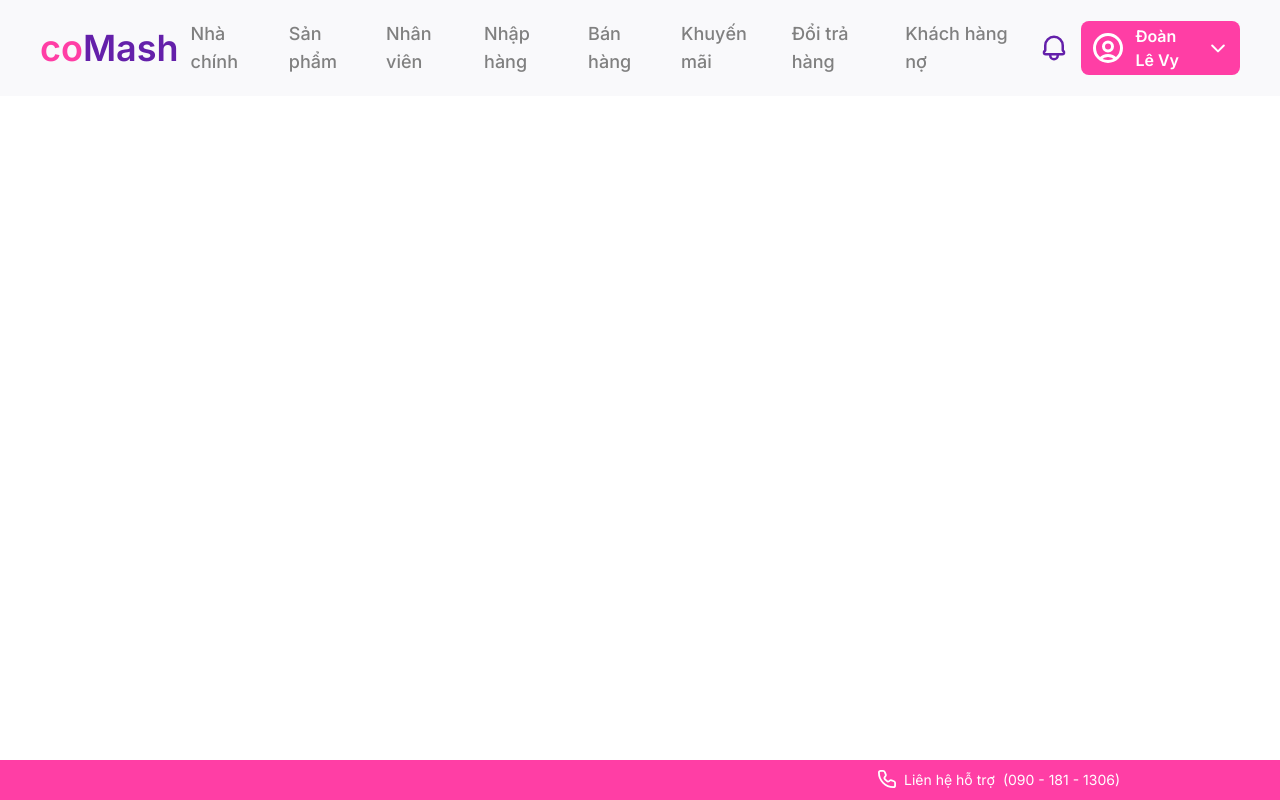
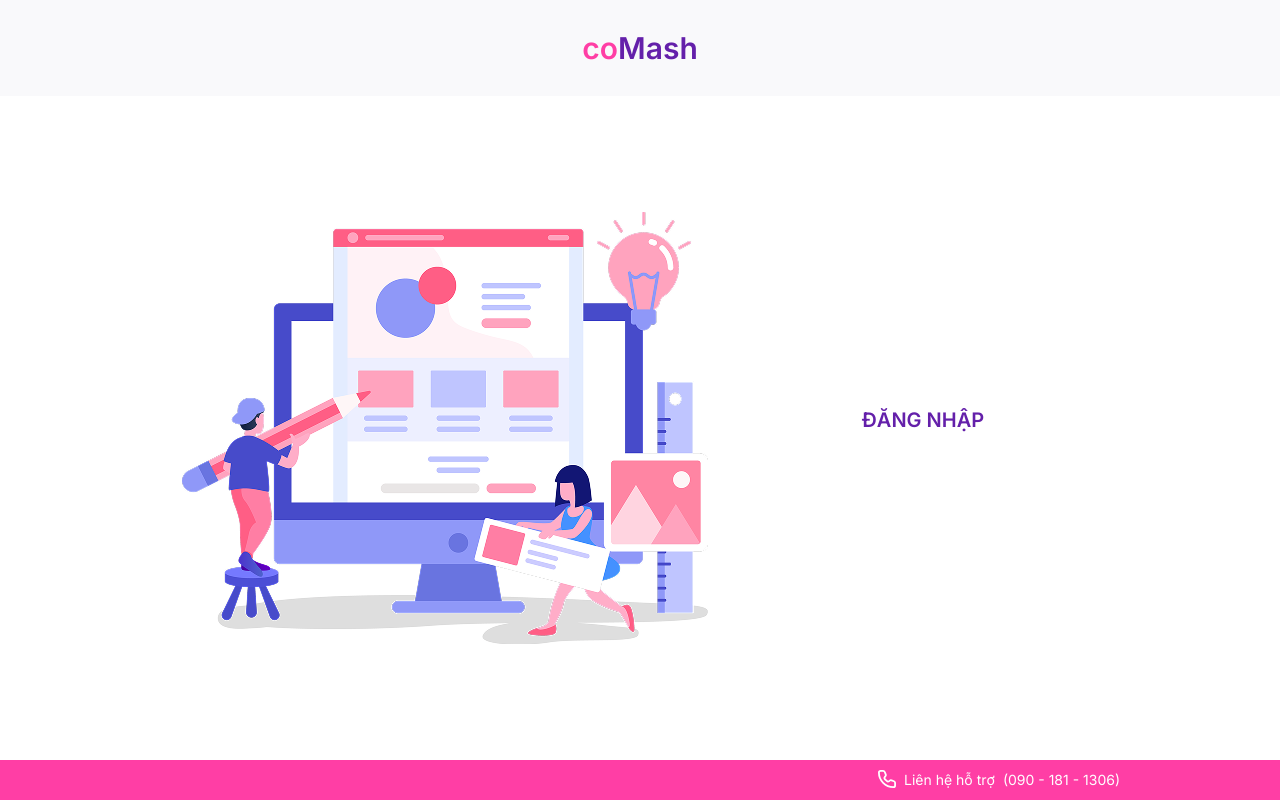
Before and after one commit to HCMUT-CSE-ProjectCapstone-coMash/capstone-web-frontend, a Next.js app: page /auth in a window 1280 px wide. Built offline with nearby package versions, Linux system fonts and the light colour scheme; a web font is replaced by a local one.

Commit message:
fix: change file structure

```diff
--- /dev/null
+++ b/api/axiosClient.ts
@@ -0,0 +1,10 @@
+import axios from "axios";
+
+const axiosClient = axios.create({
+    baseURL: "http://localhost:5054",
+    headers: {
+        "Content-Type": "application/json"
+    }
+});
+
+export default axiosClient;
--- /dev/null
+++ b/app/(main)/layout.tsx
@@ -0,0 +1,13 @@
+import { Header } from "@/components/Header"
+import { Footer } from "@/components/Footer"
+
+export default function MainLayout({ children }: { children: React.ReactNode }) {
+
+    return (
+        <div>
+            <Header/>
+                {children}
+            <Footer/>
+        </div>
+    )
+}
--- /dev/null
+++ b/app/auth/layout.tsx
@@ -0,0 +1,15 @@
+import { Header } from "@/components/Header"
+import { Footer } from "@/components/Footer"
+
+export default function AuthLayout({ children }: { children: React.ReactNode }) {
+
+    return (
+        <div className="flex flex-col min-h-screen">
+            <Header/>
+                <div className="flex flex-1 items-center justify-center font-display">
+                    {children}
+                </div>
+            <Footer/>
+        </div>
+    )
+}
--- a/app/auth/page.tsx
+++ b/app/auth/page.tsx
@@ -1,9 +1,20 @@
+"use client";
+import Image from "next/image"
+import { useState } from "react";
 
 export default function LoginPage() {
+    const [email, setEmail] = useState<string>("");
+    const [password, setPassword] = useState<string>("");
 
     return (
-        <div>
+        <div className="grid grid-cols-[3fr_2fr] gap-10 items-center">
+            <Image width={526} height={432} src={"/image/loginImg.png"} alt="Illustration"/>
 
+            <div>
+                <h2 className="text-purple font-semibold text-xl text-center mb-4">ĐĂNG NHẬP</h2>
+
+
+            </div>
         </div>
     )
 }
--- a/app/layout.tsx
+++ b/app/layout.tsx
@@ -1,17 +1,17 @@
+"use client";
 import "./globals.css";
-import { Header } from "@/components/Header";
-import { Footer } from "@/components/Footer";
+import { Provider } from "react-redux";
+import { store } from "@/store";
 
 export default function RootLayout({ children }: Readonly<{ children: React.ReactNode }>) {
+
     return (
-        <html lang="en">
-            <body className="flex flex-col min-h-screen">
-                <Header/>
-                <div className="flex-1">
+        <Provider store={store}>
+            <html lang="en">
+                <body>
                     {children}
-                </div>
-                <Footer/>
-            </body>
-        </html>
+                </body>
+            </html>
+        </Provider>
     );
 }
--- a/components/Header.tsx
+++ b/components/Header.tsx
@@ -5,6 +5,17 @@ import { BellIcon, ArrowDownIcon, UserProfileIcon } from "@/assests/Icons";
 
 export function Header() {
     const pathname = usePathname();
+
+    if (pathname === "/auth") {
+        return (
+            <header className="h-24 flex items-center justify-center bg-gray-white">
+                <p className="font-display font-semibold text-3xl text-pink">
+                    co<span className="text-purple">Mash</span>
+                </p>
+            </header>
+        )
+    }
+
     const navItems = [
         { label: "Nhà chính", href: "/" },
         { label: "Sản phẩm", href: "/product" },
@@ -15,6 +26,7 @@ export function Header() {
         { label: "Đổi trả hàng", href: "/returns" },
         { label: "Khách hàng nợ", href: "/debt" },
     ];
+
     return (
         <div className="bg-gray-white flex-col justify-center items-center px-6.25 font-display">
             <div className="flex px-3.75 h-24 items-center justify-between">
@@ -45,7 +57,6 @@ export function Header() {
                     </div>
                 </div>
             </div>
-
         </div>
     )
 }
--- a/package.json
+++ b/package.json
@@ -10,6 +10,7 @@
   },
   "dependencies": {
     "@reduxjs/toolkit": "^2.11.2",
+    "axios": "^1.13.2",
     "next": "16.1.0",
     "react": "19.2.3",
     "react-dom": "19.2.3",
--- a/store/index.ts
+++ b/store/index.ts
@@ -1,8 +1,9 @@
 import { configureStore } from "@reduxjs/toolkit";
+import userReducer from "./userSlice";
 
 export const store = configureStore({
     reducer: {
-
+        user: userReducer,
     },
 });
 
--- /dev/null
+++ b/store/userSlice.ts
@@ -0,0 +1,32 @@
+import { createSlice, PayloadAction } from "@reduxjs/toolkit";
+
+interface UserState {
+    user: null | {
+        Id: string,
+        FullName: string,
+        Email: string,
+        Role: "shopowner" | "employee",
+        CreatedAt: Date
+    }
+}
+
+const initialState: UserState = {
+    user: null
+}
+
+const userSlice = createSlice({
+    name: "user",
+    initialState,
+    reducers: {
+        setUser: (state, action: PayloadAction<UserState["user"]>) => {
+            state.user = action.payload;
+        },
+        clearUser: (state) => {
+            state.user = null;
+            localStorage.removeItem("token");
+        }
+    }
+});
+
+export const { setUser } = userSlice.actions;
+export default userSlice.reducer;
```
Also changed, not shown: app/(main)/import/page.tsx (renamed from app/import/page.tsx), hooks/useAuth.ts (added), public/image/loginImg.png (added), 1 other file (tests, documents, lock files or other folders).
